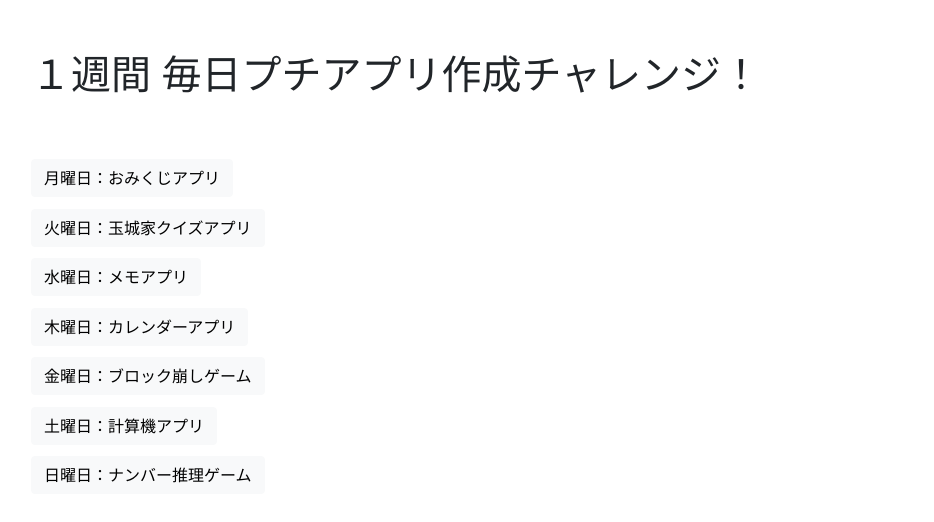
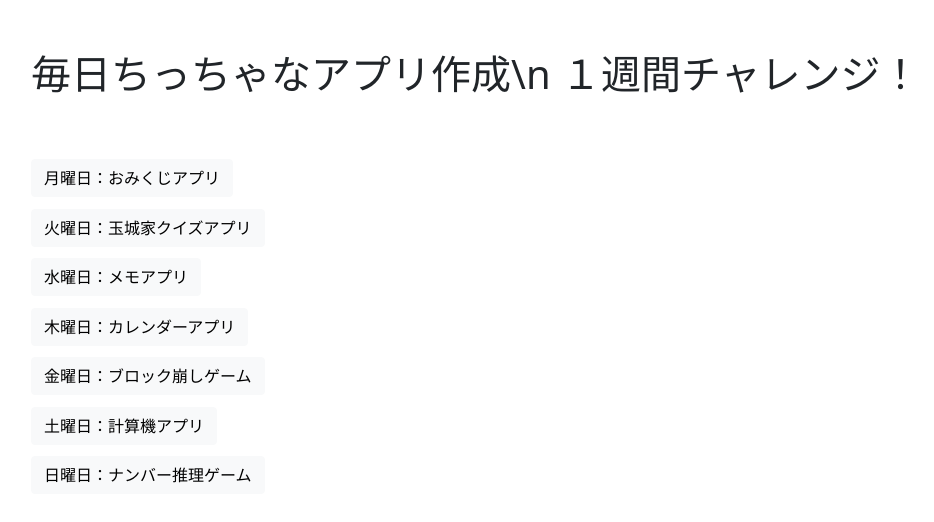
Before and after one commit to makkoo0507/js_app, a plain HTML site: page index.html in a window 1280 px wide. Shown: the whole page, without its empty margins (19-953 px from the left). Drawn offline with nearby package versions, Linux system fonts and the light colour scheme.

Commit message:
first commit

```diff
--- a/index.html
+++ b/index.html
@@ -9,7 +9,7 @@
 
 <body>
   <header style="padding: 50px 0 0 50px;">
-    <h1>１週間 毎日プチアプリ作成チャレンジ！</h1>
+    <h1>毎日ちっちゃなアプリ作成\n １週間チャレンジ！</h1>
   </header>
   <div style="padding: 50px;">
     <h2><a class="btn btn-light" href="./kuji/kuji.html">月曜日：おみくじアプリ</a></h2>
```
